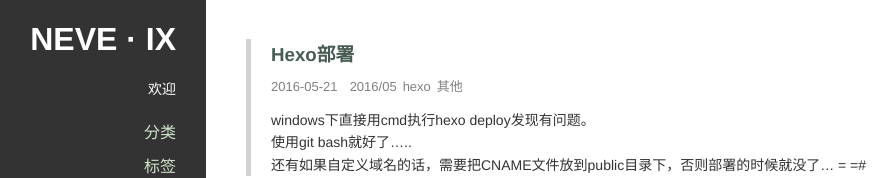
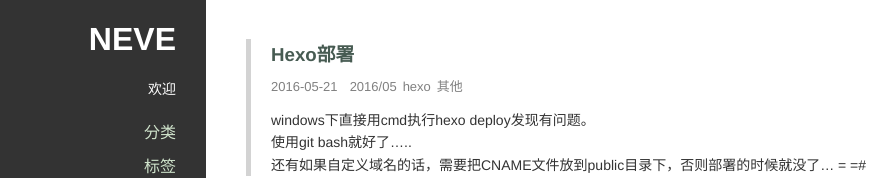
Before and after one commit to AceHalo/AceHalo.github.io, a plain HTML site: page index.html in a window 1280 px wide. Shown: the top 178 px of the page, without its empty margins (194-1090 px from the left). Drawn offline with nearby package versions, Linux system fonts and the light colour scheme.

Commit message:
update
update

```diff
--- a/index.html
+++ b/index.html
@@ -8,18 +8,18 @@
 
 <title>
 
-    NEVE · IX
+    NEVE
 
 </title>
 
 <meta name="description" content="欢迎">
 <meta property="og:type" content="website">
-<meta property="og:title" content="NEVE · IX">
+<meta property="og:title" content="NEVE">
 <meta property="og:url" content="http://www.acehalo.com/index.html">
-<meta property="og:site_name" content="NEVE · IX">
+<meta property="og:site_name" content="NEVE">
 <meta property="og:description" content="欢迎">
 <meta name="twitter:card" content="summary">
-<meta name="twitter:title" content="NEVE · IX">
+<meta name="twitter:title" content="NEVE">
 <meta name="twitter:description" content="欢迎">
 
 
@@ -48,13 +48,13 @@
     <span class="icon-bar"></span>
     <span class="icon-bar"></span>
   </button>
-  <a class="title" href="/">NEVE · IX</a>
+  <a class="title" href="/">NEVE</a>
 </div>
 
   <div class="main-container">
     <div class="sidebar">
   <div class="header">
-    <h1 class="title"><a href="/">NEVE · IX</a></h1>
+    <h1 class="title"><a href="/">NEVE</a></h1>
 
     <div class="info">
       <div class="content">
@@ -203,7 +203,7 @@
 
           <div class="main-footer">
 
-    © 2016 NEVE · IX - Powered by <a href="http://hexo.io" target="_blank">Hexo</a> - Theme <a href="https://github.com/denjones/hexo-theme-chan" target="_blank">Chan</a>
+    © 2017 NEVE - Powered by <a href="http://hexo.io" target="_blank">Hexo</a> - Theme <a href="https://github.com/denjones/hexo-theme-chan" target="_blank">Chan</a>
 
 </div>
 
```
